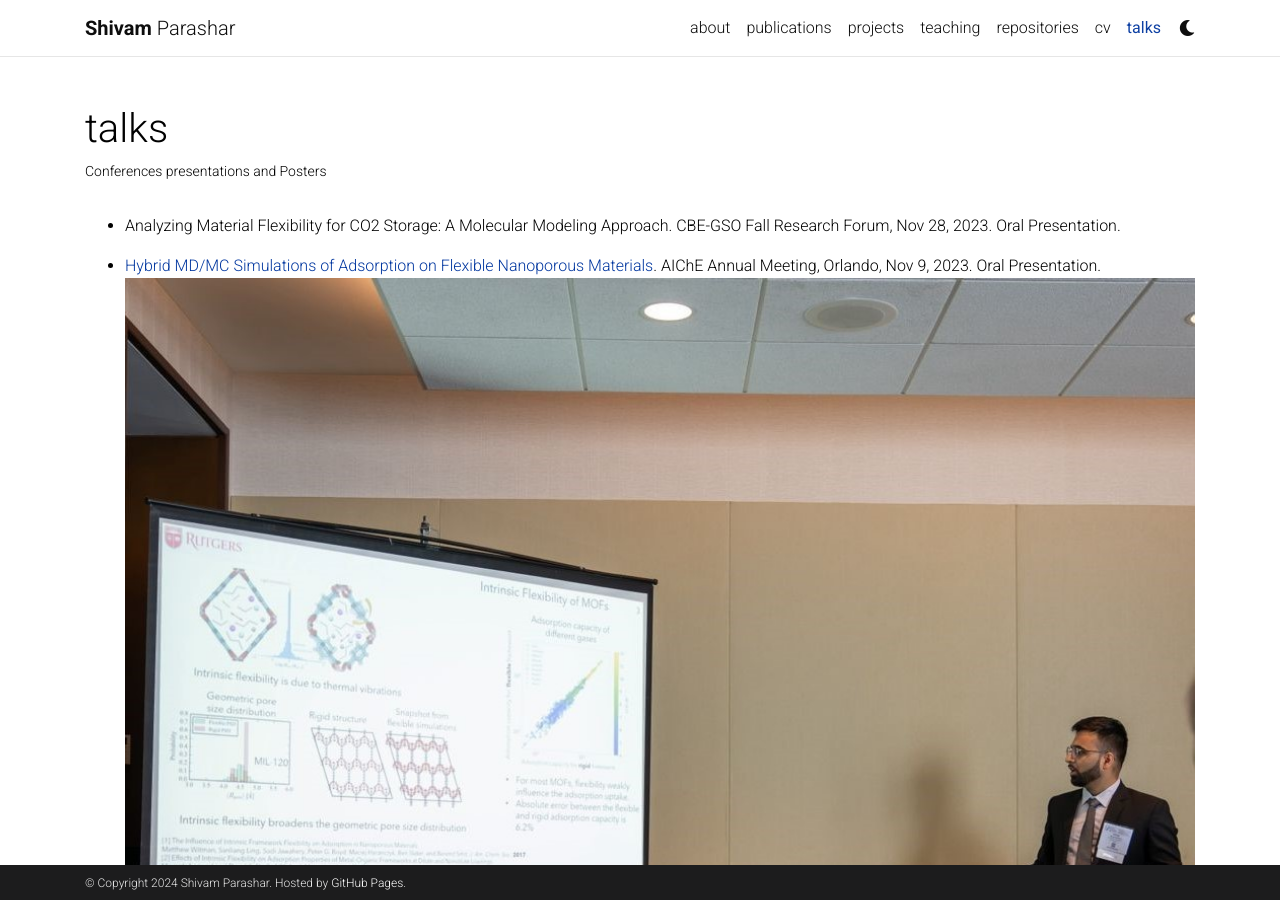
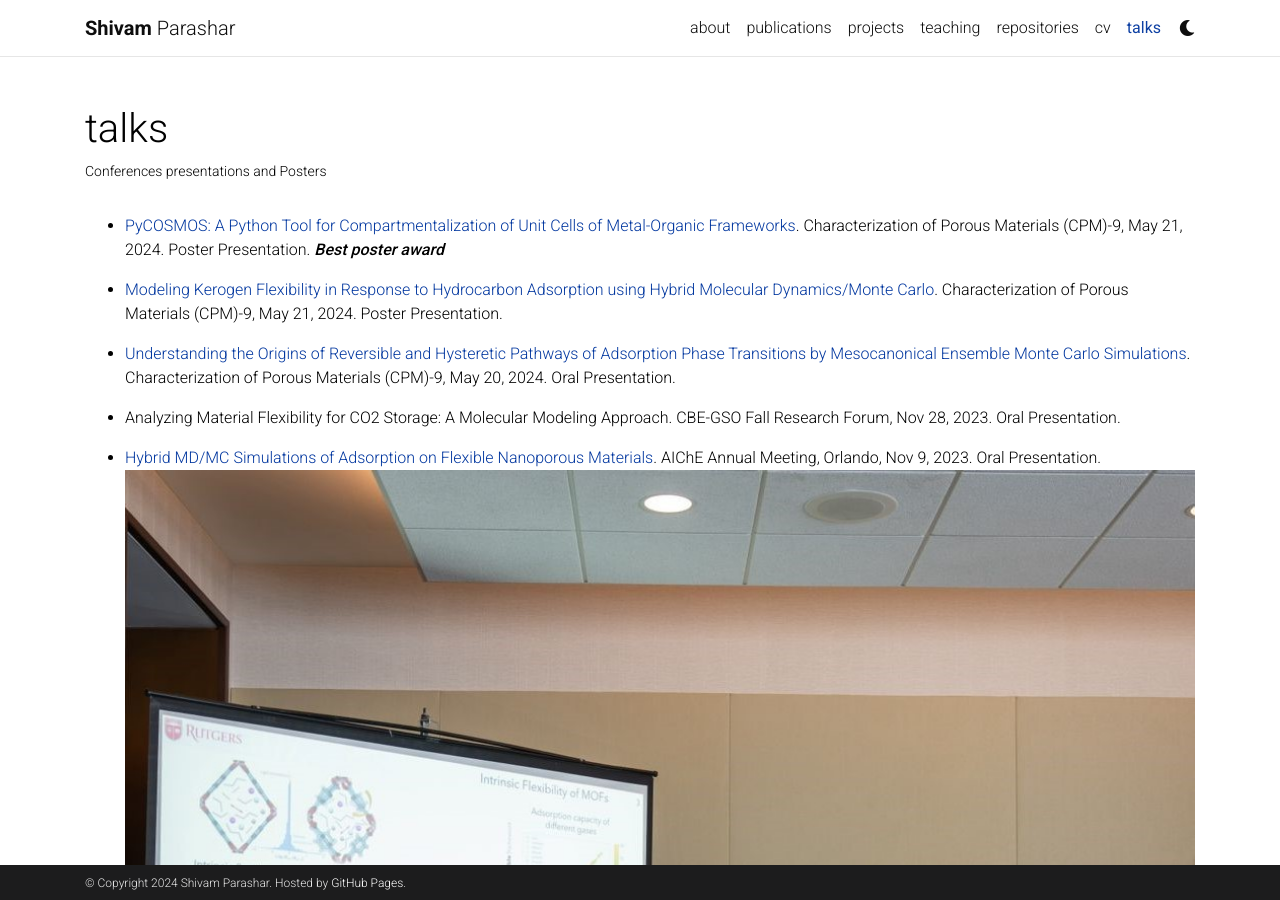
Before and after one commit to shivamrkparashar/shivamrkparashar.github.io, a Jekyll site: the page built from _pages/talks.md, in a window 1280 px wide and 900 px high. Built offline with Jekyll 4.4.1, drawn with Linux system fonts in a browser that asks for light colours; comment, search, counter and statistics services are not loaded; a style sheet for code colours, icons or effects is not loaded.

Commit message:
added cpm-9 presentations and posters

```diff
--- a/_pages/talks.md
+++ b/_pages/talks.md
@@ -6,6 +6,12 @@ description: Conferences presentations and Posters
 nav: true
 nav_order: 5
 ---
+
+- [PyCOSMOS: A Python Tool for Compartmentalization of Unit Cells of Metal-Organic Frameworks](https://cpm9.rutgers.edu/event/1/timetable/#all.detailed). Characterization of Porous Materials (CPM)-9, May 21, 2024. Poster Presentation. ***Best poster award***
+
+- [Modeling Kerogen Flexibility in Response to Hydrocarbon Adsorption using Hybrid Molecular Dynamics/Monte Carlo](https://cpm9.rutgers.edu/event/1/timetable/#all.detailed). Characterization of Porous Materials (CPM)-9, May 21, 2024. Poster Presentation.
+
+- [Understanding the Origins of Reversible and Hysteretic Pathways of Adsorption Phase Transitions by Mesocanonical Ensemble Monte Carlo Simulations](https://cpm9.rutgers.edu/event/1/timetable/#all.detailed). Characterization of Porous Materials (CPM)-9, May 20, 2024. Oral Presentation.
 
 - Analyzing Material Flexibility for CO2 Storage: A Molecular Modeling Approach. CBE-GSO Fall Research Forum, Nov 28, 2023. Oral Presentation.
 
```
